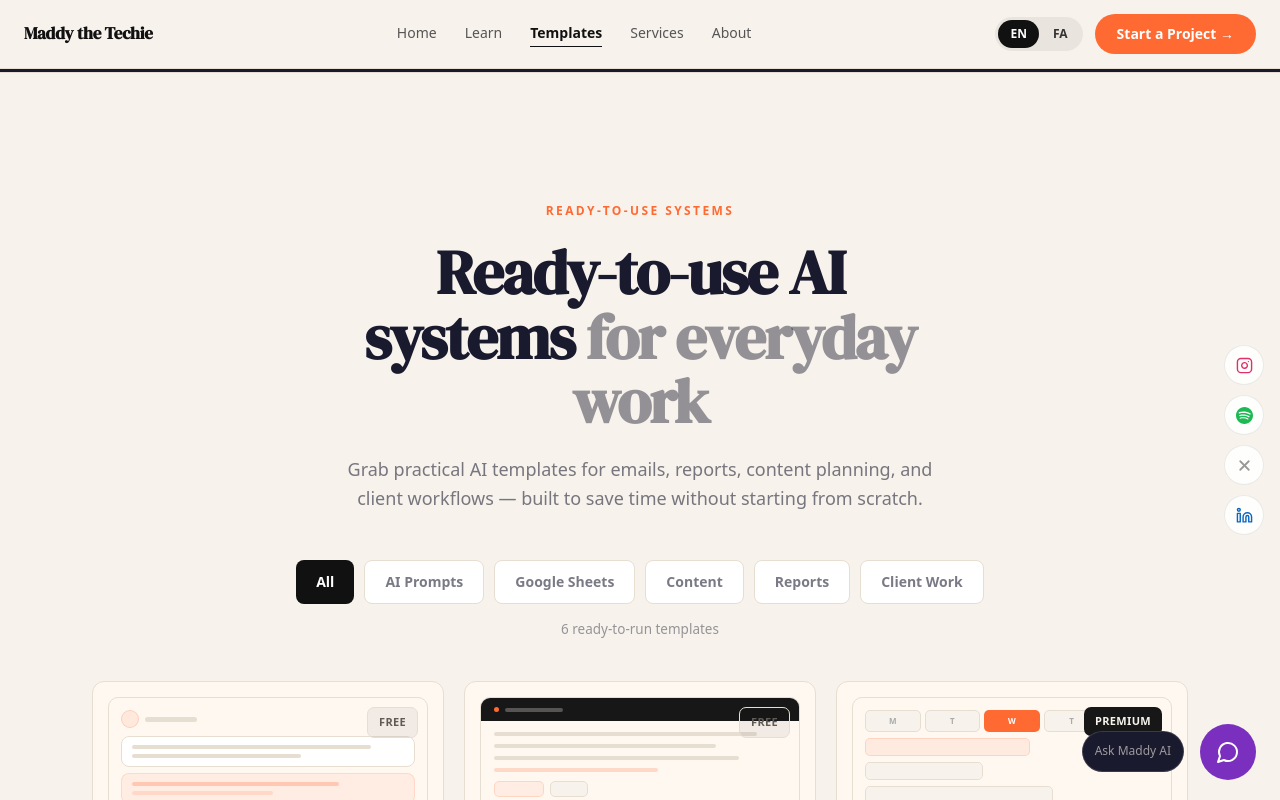
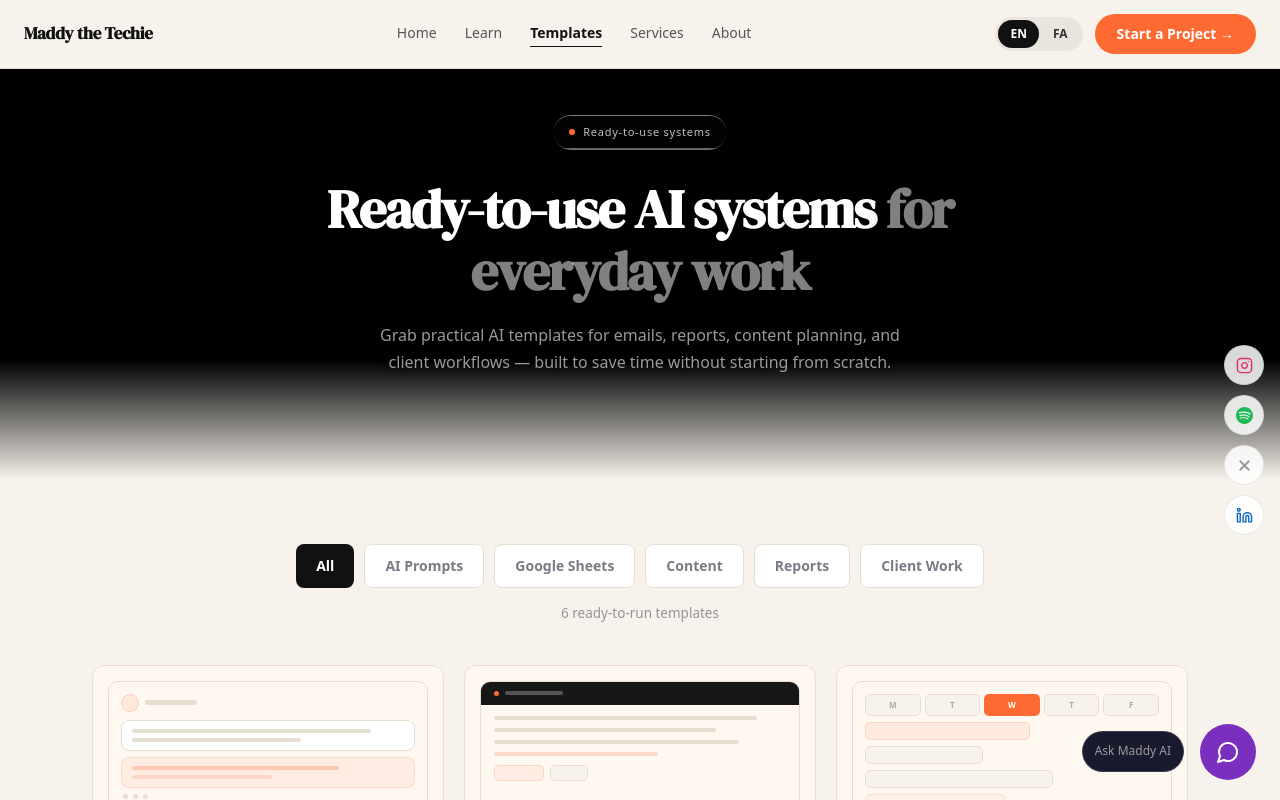
Before and after one commit to maddyzohadi/maddy-techie-website, a Next.js app: page /en/templates in a window 1280 px wide. Shown: the top 800 px of the page. Built offline with nearby package versions, Linux system fonts and the light colour scheme.

Commit message:
Update templates page video

```diff
--- a/app/[locale]/templates/page.tsx
+++ b/app/[locale]/templates/page.tsx
@@ -1,5 +1,6 @@
 import type { Metadata } from 'next'
 import Navigation from '@/components/Navigation'
+import TemplatesHero from '@/components/TemplatesHero'
 import ResourcesSection from '@/components/ResourcesSection'
 import CTASection from '@/components/CTASection'
 import Footer from '@/components/Footer'
@@ -52,9 +53,8 @@ export default async function TemplatesPage({
         {isFa ? 'قالب‌های آماده‌ی هوش مصنوعی و بدون‌کد' : 'AI & No-Code Templates for Work'}
       </h1>
       <Navigation />
-      <div className="pt-[72px]">
-        <ResourcesSection />
-      </div>
+      <TemplatesHero />
+      <ResourcesSection />
       <CTASection />
       <Footer />
       <AIAssistant />
--- a/components/ResourcesSection.tsx
+++ b/components/ResourcesSection.tsx
@@ -22,7 +22,7 @@ const TEMPLATES: Template[] = [
     id: 1,
     name: 'AI Email Reply Kit',
     cat: 'AI Prompts',
-    desc: 'Write, reply, and clear your inbox in minutes — never from a blank page.',
+    desc: 'Write and reply to emails in minutes — never start from a blank page.',
     preview: '3 ready-made prompt templates for writing new emails, replying to messages, and following up. Copy, paste, and adapt — works in Gmail, Outlook, or any email client.',
     tools: ['ChatGPT', 'Claude'],
     tier: 'Free',
@@ -31,7 +31,7 @@ const TEMPLATES: Template[] = [
     id: 2,
     name: 'Weekly Report Summary',
     cat: 'Reports',
-    desc: 'Paste your notes or data, get a clean summary ready to send.',
+    desc: 'Paste your notes, get a clean formatted summary ready to send.',
     preview: 'A structured prompt that takes your raw weekly notes and outputs a formatted summary with highlights, decisions made, and next steps. Paste in, copy out.',
     tools: ['Google Sheets', 'Claude'],
     tier: 'Free',
@@ -40,7 +40,7 @@ const TEMPLATES: Template[] = [
     id: 3,
     name: 'Content Planner',
     cat: 'Content',
-    desc: 'Plan a full month of content with topics, post formats, and captions — all in one organized sheet.',
+    desc: 'Plan a full month of posts — topics, captions, and status in one sheet.',
     preview: 'A Google Sheets file with columns for topic, post format, caption, status, and scheduled date. Includes integrated ChatGPT prompt suggestions for each content type.',
     tools: ['Google Sheets', 'ChatGPT'],
     tier: 'Premium',
@@ -49,7 +49,7 @@ const TEMPLATES: Template[] = [
     id: 4,
     name: 'Prompt Library Tracker',
     cat: 'Google Sheets',
-    desc: 'Save and organize your best prompts so you always have them ready when you need them.',
+    desc: 'Organize your best prompts so they\'re always ready when you need them.',
     preview: 'A Google Sheets tracker with columns for prompt name, category, use case, and effectiveness rating. Never recreate a good prompt from scratch again.',
     tools: ['Google Sheets', 'ChatGPT'],
     tier: 'Free',
@@ -58,7 +58,7 @@ const TEMPLATES: Template[] = [
     id: 5,
     name: 'Client Lead Tracker',
     cat: 'Client Work',
-    desc: 'Track every lead and follow-up in one place — no spreadsheet chaos.',
+    desc: 'Track every lead and follow-up in one place — no chaos.',
     preview: 'A Google Sheets CRM with columns for name, contact, status (cold/warm/hot), last follow-up, and notes. Simple enough to use daily, detailed enough to actually be useful.',
     tools: ['Google Sheets'],
     tier: 'Free',
@@ -67,7 +67,7 @@ const TEMPLATES: Template[] = [
     id: 6,
     name: 'Meeting Notes Summary',
     cat: 'Reports',
-    desc: 'Turn raw meeting notes into a clean summary and action list in seconds.',
+    desc: 'Turn meeting notes into a clean summary and action list.',
     preview: 'Two prompt templates: one for summarizing meeting notes into bullet-point highlights, and one for turning those notes into a ready-to-send follow-up email draft.',
     tools: ['Claude', 'ChatGPT'],
     tier: 'Premium',
@@ -79,7 +79,7 @@ const FA_TEMPLATES: Template[] = [
     id: 1,
     name: 'کیت پاسخ ایمیل با هوش مصنوعی',
     cat: 'AI Prompts',
-    desc: 'ایمیل بنویس، پاسخ بده و صندوق ورودی‌ات را در چند دقیقه خالی کن — هیچ‌وقت از صفحه‌ی خالی شروع نکن.',
+    desc: 'ایمیل بنویس و پاسخ بده — هیچ‌وقت از صفحه‌ی خالی شروع نکن.',
     preview: '۳ قالب پرامپت آماده برای نوشتن ایمیل جدید، پاسخ به پیام‌ها و پیگیری. کپی کن، جای‌گذاری کن، تنظیم کن — در Gmail، Outlook یا هر کلاینت ایمیل کار می‌کند.',
     tools: ['ChatGPT', 'Claude'],
     tier: 'Free',
@@ -88,7 +88,7 @@ const FA_TEMPLATES: Template[] = [
     id: 2,
     name: 'خلاصه‌ی گزارش هفتگی',
     cat: 'Reports',
-    desc: 'یادداشت یا داده‌هایت را paste کن، یک خلاصه‌ی تمیز آماده‌ی ارسال بگیر.',
+    desc: 'یادداشت‌هایت را paste کن، یک خلاصه‌ی تمیز آماده‌ی ارسال بگیر.',
     preview: 'یک پرامپت ساختارمند که یادداشت‌های خام هفتگی‌ات را دریافت می‌کند و خلاصه‌ای با برجسته‌سازی‌ها، تصمیمات و قدم‌های بعدی تولید می‌کند.',
     tools: ['Google Sheets', 'Claude'],
     tier: 'Free',
@@ -97,7 +97,7 @@ const FA_TEMPLATES: Template[] = [
     id: 3,
     name: 'برنامه‌ریزی محتوا',
     cat: 'Content',
-    desc: 'یک ماه کامل محتوا را با موضوع، قالب پست و کپشن برنامه‌ریزی کن — همه در یک شیت منظم.',
+    desc: 'یک ماه محتوا — موضوع، کپشن و وضعیت در یک شیت.',
     preview: 'یک فایل Google Sheets با ستون‌هایی برای موضوع، قالب پست، کپشن، وضعیت و تاریخ انتشار. شامل پیشنهاد پرامپت ChatGPT برای هر نوع محتوا.',
     tools: ['Google Sheets', 'ChatGPT'],
     tier: 'Premium',
@@ -106,7 +106,7 @@ const FA_TEMPLATES: Template[] = [
     id: 4,
     name: 'ردیاب کتابخانه‌ی پرامپت',
     cat: 'Google Sheets',
-    desc: 'بهترین پرامپت‌هایت را ذخیره و سازماندهی کن تا هر وقت لازم داشتی آماده باشند.',
+    desc: 'پرامپت‌هایت را ذخیره کن تا همیشه آماده باشند.',
     preview: 'یک ردیاب Google Sheets با ستون‌هایی برای نام پرامپت، دسته‌بندی، موارد استفاده و امتیاز اثربخشی. دیگر هیچ‌وقت پرامپت خوب را از صفر نساز.',
     tools: ['Google Sheets', 'ChatGPT'],
     tier: 'Free',
@@ -115,7 +115,7 @@ const FA_TEMPLATES: Template[] = [
     id: 5,
     name: 'ردیاب مشتری و سرنخ',
     cat: 'Client Work',
-    desc: 'هر سرنخ و پیگیری را در یک جا دنبال کن — بدون سردرگمی در شیت‌های مختلف.',
+    desc: 'سرنخ‌ها و پیگیری‌ها را در یک جا دنبال کن.',
     preview: 'یک CRM ساده در Google Sheets با ستون‌هایی برای نام، تماس، وضعیت (سرد/گرم/داغ)، آخرین پیگیری و یادداشت‌ها. به اندازه‌ی کافی ساده برای استفاده‌ی روزانه.',
     tools: ['Google Sheets'],
     tier: 'Free',
@@ -124,7 +124,7 @@ const FA_TEMPLATES: Template[] = [
     id: 6,
     name: 'خلاصه‌ی یادداشت‌های جلسه',
     cat: 'Reports',
-    desc: 'یادداشت‌های خام جلسه را در چند ثانیه به خلاصه‌ی تمیز و فهرست اقدامات تبدیل کن.',
+    desc: 'یادداشت‌های جلسه را به خلاصه‌ی تمیز و فهرست اقدامات تبدیل کن.',
     preview: 'دو قالب پرامپت: یکی برای خلاصه‌سازی یادداشت‌های جلسه به نکات کلیدی، دیگری برای تبدیل همان یادداشت‌ها به پیش‌نویس ایمیل پیگیری آماده‌ی ارسال.',
     tools: ['Claude', 'ChatGPT'],
     tier: 'Premium',
@@ -461,43 +461,10 @@ export default function ResourcesSection() {
     <>
       <section
         id="templates"
-        className="py-24 md:py-32 relative scroll-mt-24"
-        style={{ background: '#F7F3EC', borderTop: '0.5px solid #E7DED2' }}
+        className="pt-12 pb-24 md:pt-16 md:pb-32 relative scroll-mt-24"
+        style={{ background: '#F7F3EC' }}
       >
         <div className="relative z-10 max-w-[1160px] mx-auto px-4 sm:px-6 lg:px-8">
-
-          <div className="text-center mb-12">
-            <p
-              className="font-ui font-bold mb-5"
-              style={{ fontSize: '12px', letterSpacing: '.20em', color: '#FF6A32', textTransform: 'uppercase' }}
-            >
-              {isFa ? 'قالب‌ها' : 'Ready-to-use systems'}
-            </p>
-            <h2
-              className={`${isFa ? 'font-fa' : 'font-en'} font-extrabold mx-auto mb-5`}
-              style={{
-                fontSize: 'clamp(36px, 5.4vw, 62px)',
-                lineHeight: 1.04,
-                letterSpacing: '-.025em',
-                color: '#1A1A2E',
-                maxWidth: isFa ? '20ch' : '18ch',
-              }}
-            >
-              {isFa ? (
-                <>با یک سیستم شروع کن، <span style={{ color: 'rgba(26,26,46,0.45)' }}>نه یک صفحه‌ی خالی</span></>
-              ) : (
-                <>Ready-to-use AI systems <span style={{ color: 'rgba(26,26,46,0.45)' }}>for everyday work</span></>
-              )}
-            </h2>
-            <p
-              className={`${isFa ? 'font-fa' : 'font-ui'} mx-auto`}
-              style={{ fontSize: '18px', lineHeight: 1.6, color: 'rgba(26,26,46,0.58)', maxWidth: '600px' }}
-            >
-              {isFa
-                ? 'گردش‌کارهای هوش مصنوعی و بدون‌کد آماده که می‌توانی همین امروز بگیری، تنظیم کنی و اجرا کنی. ساخته‌شده برای کار واقعی.'
-                : 'Grab practical AI templates for emails, reports, content planning, and client workflows — built to save time without starting from scratch.'}
-            </p>
-          </div>
 
           <div style={{ display: 'flex', flexWrap: 'wrap', justifyContent: 'center', gap: '10px', marginBottom: '14px' }}>
             {CATEGORIES.map((cat) => {
@@ -553,16 +520,17 @@ export default function ResourcesSection() {
                   border: '0.5px solid #E7DED2',
                 }}
               >
-                <div style={{ position: 'relative' }}>
                 <Thumbnail cat={tmpl.cat} />
+
+                <div style={{ display: 'flex', flexDirection: 'column', gap: '5px' }}>
                   <span
                     className="font-ui font-bold"
                     style={{
-                      position: 'absolute', top: '10px', right: '10px',
-                      padding: '5px 11px',
-                      borderRadius: '7px',
-                      fontSize: '11px',
-                      letterSpacing: '.03em',
+                      alignSelf: 'flex-start',
+                      padding: '3px 9px',
+                      borderRadius: '5px',
+                      fontSize: '10px',
+                      letterSpacing: '.06em',
                       ...(tmpl.tier === 'Premium'
                         ? { background: '#171717', color: '#F7F3EC' }
                         : { background: 'rgba(0,0,0,0.05)', border: '0.5px solid #E7DED2', color: '#5F5A54' }),
@@ -570,14 +538,13 @@ export default function ResourcesSection() {
                   >
                     {tierLabel(tmpl.tier)}
                   </span>
-                </div>
-
                   <h3
                     className={`${isFa ? 'font-fa' : 'font-en'}`}
                     style={{ fontSize: '18px', fontWeight: 700, color: '#1A1A2E', letterSpacing: '-.01em', lineHeight: 1.25, margin: 0 }}
                   >
                     {tmpl.name}
                   </h3>
+                </div>
 
                 <p
                   className={`${isFa ? 'font-fa' : 'font-ui'}`}
--- /dev/null
+++ b/components/TemplatesHero.tsx
@@ -0,0 +1,205 @@
+'use client'
+
+import { useRef, useEffect } from 'react'
+import { useLocale } from 'next-intl'
+
+const VIDEO_SRC =
+  'https://d8j0ntlcm91z4.cloudfront.net/user_38xzZboKViGWJOttwIXH07lWA1P/hf_20260506_031045_0e1165dd-ab48-46e3-ad3d-5fe77f217647.mp4'
+
+export default function TemplatesHero() {
+  const locale = useLocale()
+  const isFa = locale === 'fa'
+
+  const videoRef      = useRef<HTMLVideoElement>(null)
+  const rafRef        = useRef<number | null>(null)
+  const fadingOutRef  = useRef(false)
+  const hasStartedRef = useRef(false)
+
+  useEffect(() => {
+    const v = videoRef.current
+    if (!v) return
+
+    function cancelRaf() {
+      if (rafRef.current !== null) {
+        cancelAnimationFrame(rafRef.current)
+        rafRef.current = null
+      }
+    }
+
+    function fadeIn(video: HTMLVideoElement) {
+      cancelRaf()
+      const start = parseFloat(video.style.opacity || '0')
+      const t0    = performance.now()
+      const tick  = (now: number) => {
+        const p = Math.min((now - t0) / 500, 1)
+        video.style.opacity = String(start + (1 - start) * p)
+        if (p < 1) rafRef.current = requestAnimationFrame(tick)
+        else rafRef.current = null
+      }
+      rafRef.current = requestAnimationFrame(tick)
+    }
+
+    function fadeOut(video: HTMLVideoElement) {
+      cancelRaf()
+      const start = parseFloat(video.style.opacity || '1')
+      const t0    = performance.now()
+      const tick  = (now: number) => {
+        const p = Math.min((now - t0) / 500, 1)
+        video.style.opacity = String(start * (1 - p))
+        if (p < 1) rafRef.current = requestAnimationFrame(tick)
+        else rafRef.current = null
+      }
+      rafRef.current = requestAnimationFrame(tick)
+    }
+
+    const onPlaying = () => {
+      if (!hasStartedRef.current) {
+        hasStartedRef.current = true
+        fadeIn(v)
+      }
+    }
+
+    const onTimeUpdate = () => {
+      if (!v.duration) return
+      const remaining = v.duration - v.currentTime
+      if (remaining <= 0.55 && !fadingOutRef.current) {
+        fadingOutRef.current = true
+        fadeOut(v)
+      }
+    }
+
+    const onEnded = () => {
+      v.style.opacity = '0'
+      setTimeout(() => {
+        v.currentTime        = 0
+        fadingOutRef.current = false
+        v.play().then(() => fadeIn(v)).catch(() => {})
+      }, 100)
+    }
+
+    v.addEventListener('playing',    onPlaying)
+    v.addEventListener('timeupdate', onTimeUpdate)
+    v.addEventListener('ended',      onEnded)
+
+    return () => {
+      cancelRaf()
+      v.removeEventListener('playing',    onPlaying)
+      v.removeEventListener('timeupdate', onTimeUpdate)
+      v.removeEventListener('ended',      onEnded)
+    }
+  }, [])
+
+  return (
+    <section
+      className="relative overflow-hidden bg-black"
+      style={{ minHeight: 'clamp(420px, 60vh, 560px)' }}
+    >
+      {/* Background video */}
+      <video
+        ref={videoRef}
+        src={VIDEO_SRC}
+        muted
+        autoPlay
+        playsInline
+        className="absolute inset-0 w-full h-full object-cover"
+        style={{ opacity: 0 }}
+      />
+
+      {/* Dark overlay for text readability */}
+      <div
+        className="absolute inset-0 pointer-events-none"
+        style={{ background: 'rgba(0,0,0,0.44)' }}
+      />
+
+      {/* Bottom gradient fades into the cream section below */}
+      <div
+        className="absolute bottom-0 left-0 right-0 pointer-events-none"
+        style={{
+          height: '120px',
+          background: 'linear-gradient(to bottom, transparent, #F7F3EC)',
+        }}
+      />
+
+      {/* Content — pt-[68px] clears the fixed nav */}
+      <div
+        className="relative z-10 flex items-center justify-center px-6 pt-[68px]"
+        style={{ minHeight: 'clamp(420px, 60vh, 560px)' }}
+      >
+        <div
+          className="text-center w-full max-w-2xl mx-auto pb-14"
+          dir={isFa ? 'rtl' : 'ltr'}
+        >
+          {/* Eyebrow */}
+          <div className="flex justify-center mb-7">
+            <span className="liquid-glass inline-flex items-center gap-2 rounded-full px-4 py-2">
+              <span
+                style={{
+                  width: 6,
+                  height: 6,
+                  borderRadius: '50%',
+                  background: '#FF6A32',
+                  display: 'inline-block',
+                  flexShrink: 0,
+                }}
+              />
+              <span
+                style={{
+                  fontFamily: isFa ? "'Noto Naskh Arabic', serif" : 'system-ui, sans-serif',
+                  fontSize: '11px',
+                  color: 'rgba(255,255,255,0.75)',
+                  fontWeight: 500,
+                  letterSpacing: isFa ? undefined : '0.07em',
+                }}
+              >
+                {isFa ? 'سیستم‌های آماده' : 'Ready-to-use systems'}
+              </span>
+            </span>
+          </div>
+
+          {/* Headline */}
+          <div
+            style={{
+              fontFamily: isFa ? "'Noto Naskh Arabic', serif" : "'DM Serif Display', serif",
+              fontSize: 'clamp(30px, 4.8vw, 54px)',
+              fontWeight: 700,
+              color: '#FFFFFF',
+              lineHeight: 1.15,
+              letterSpacing: isFa ? undefined : '-0.025em',
+              marginBottom: '20px',
+              textShadow: '0 2px 24px rgba(0,0,0,0.45)',
+            }}
+          >
+            {isFa ? (
+              <>
+                با یک سیستم شروع کن،{' '}
+                <span style={{ color: 'rgba(255,255,255,0.50)' }}>نه یک صفحه‌ی خالی</span>
+              </>
+            ) : (
+              <>
+                Ready-to-use AI systems{' '}
+                <span style={{ color: 'rgba(255,255,255,0.50)' }}>for everyday work</span>
+              </>
+            )}
+          </div>
+
+          {/* Subtitle */}
+          <p
+            style={{
+              fontFamily: isFa ? "'Noto Naskh Arabic', serif" : 'system-ui, sans-serif',
+              fontSize: '16px',
+              color: 'rgba(255,255,255,0.60)',
+              lineHeight: 1.72,
+              maxWidth: '520px',
+              margin: '0 auto',
+              textShadow: '0 1px 10px rgba(0,0,0,0.4)',
+            }}
+          >
+            {isFa
+              ? 'گردش‌کارهای هوش مصنوعی آماده که می‌توانی همین امروز بگیری، تنظیم کنی و اجرا کنی.'
+              : 'Grab practical AI templates for emails, reports, content planning, and client workflows — built to save time without starting from scratch.'}
+          </p>
+        </div>
+      </div>
+    </section>
+  )
+}
```
Lines whose indentation alone changed are shown as unchanged.
